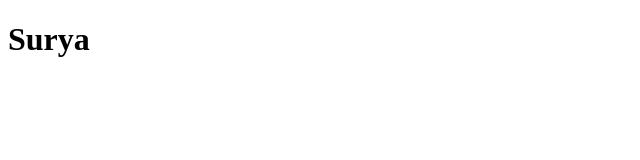
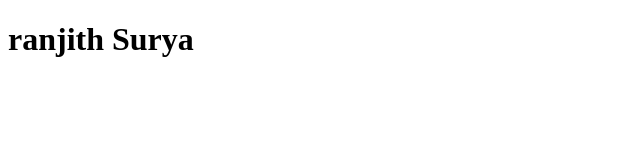
Before and after one commit to suryas2000/sampleReopo, a plain HTML site: page index.html in a window 1280 px wide. Shown: the whole page, without its empty margins (0-640 px from the left). Drawn offline with Linux system fonts and the light colour scheme.

Commit message:
fix : change my full name

```diff
--- a/index.html
+++ b/index.html
@@ -6,6 +6,6 @@
     <title>Document</title>
 </head>
 <body>
-    <h1>Surya</h1>
+    <h1>ranjith Surya</h1>
 </body>
 </html>
```
